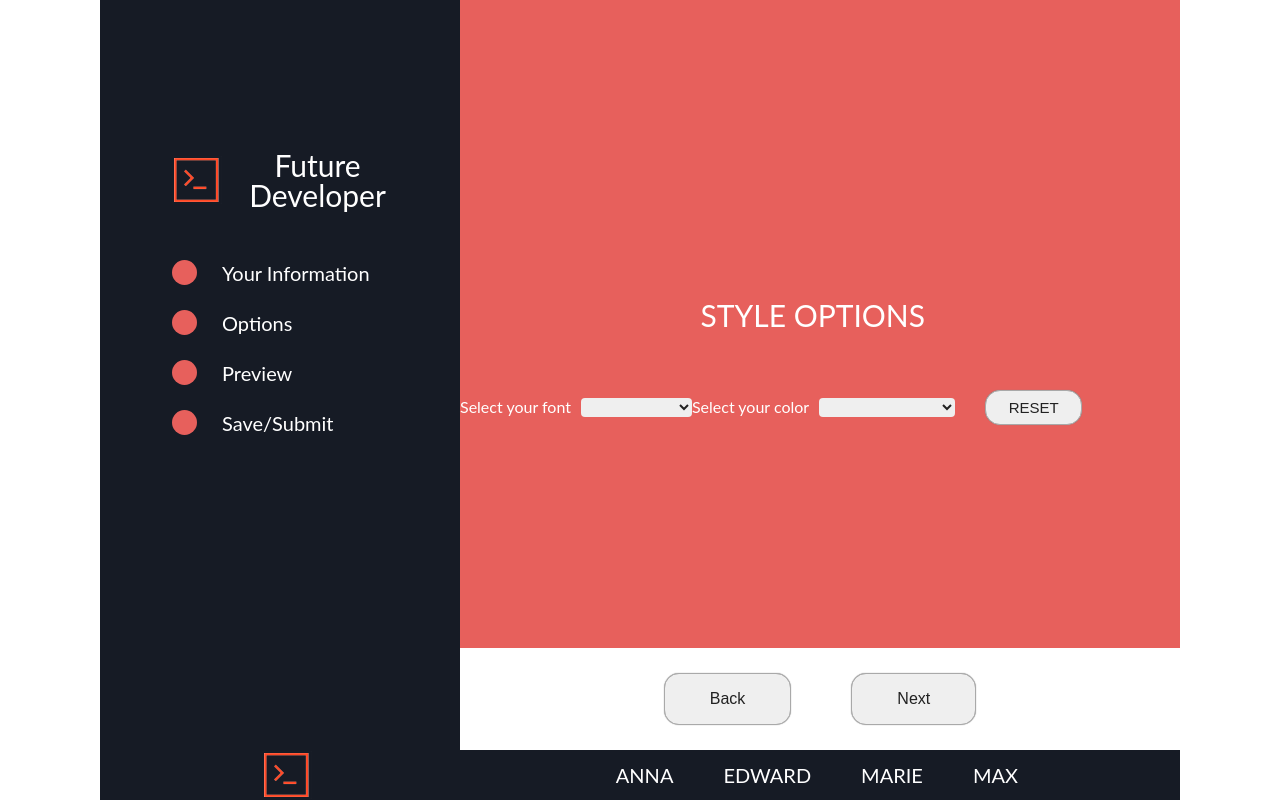
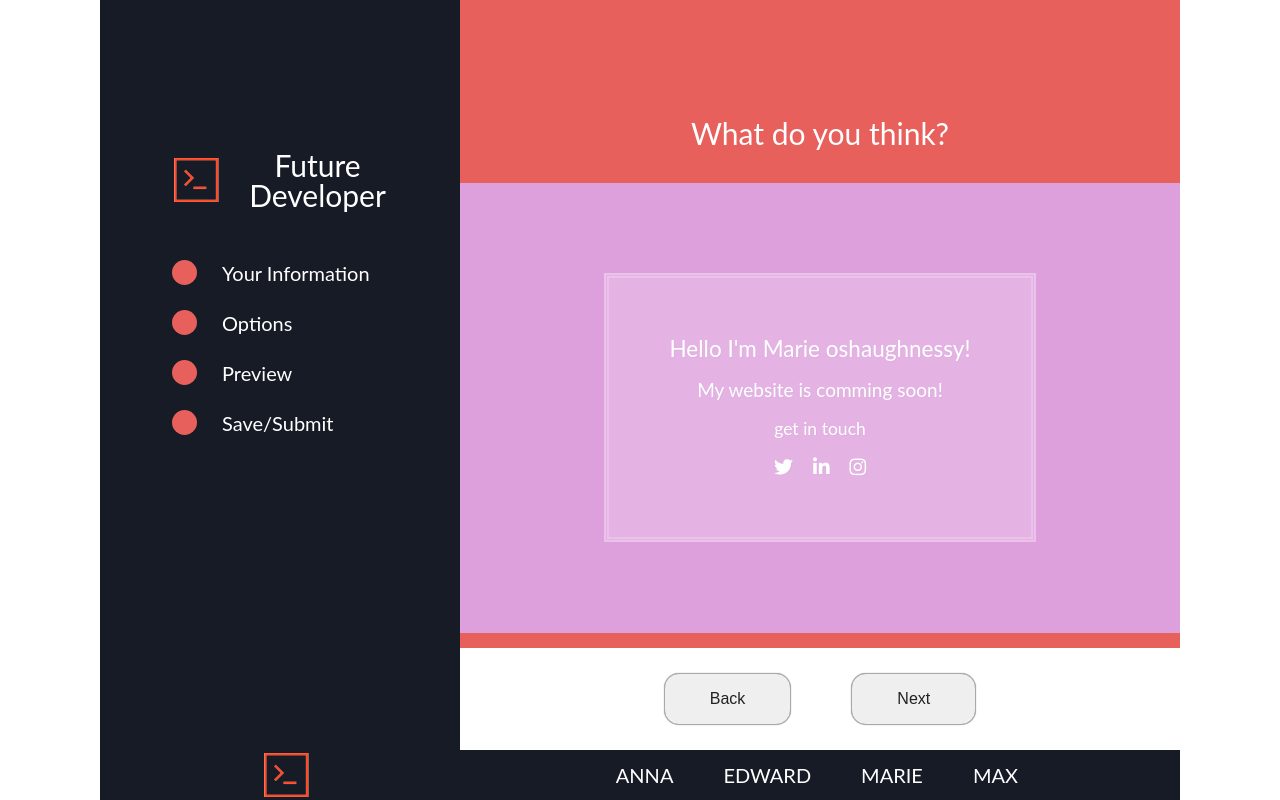
Before and after one commit to EdwardMaxMarieAnna/frontEndDeveloperComingSoon, a React (Create React App) app: page /nextPageHere in a window 1280 px wide. Built offline with nearby package versions, Linux system fonts and the light colour scheme; no server answers.

Commit message:
worked on css

```diff
--- a/src/About.js
+++ b/src/About.js
@@ -86,7 +86,7 @@ class About extends Component {
                         </div>
 
                         <div>
-                        <label htmlFor="blog">Blog:</label>
+                        <label htmlFor="blog">GitHub:</label>
                         <input type="text" value={this.state.blog} onChange={this.handleOnChange} name="blog" />
                         </div>
 
--- a/src/StyleOptions.js
+++ b/src/StyleOptions.js
@@ -99,7 +99,7 @@ export class StyleOptions extends Component {
 
     render() {
         return (
-            <div style={style} className="innerFormContainer ">
+            <div style={style} className="innerFormContainer">
                 <h1>STYLE OPTIONS</h1>
 
                 {/* this is option for for our font selection */}
--- a/src/components/form/Form.js
+++ b/src/components/form/Form.js
@@ -13,8 +13,8 @@ class Form extends Component {
       <Router>
       <div className="formContainer">
         {/* <About /> */}
-        <StyleOptions />
-        {/* <Preview /> */}
+        {/* <StyleOptions /> */}
+        <Preview />
         <nav>
             {/* <Link to="/">Back</Link>
             <Link to="/nextPageHere">Next</Link> */}
```
